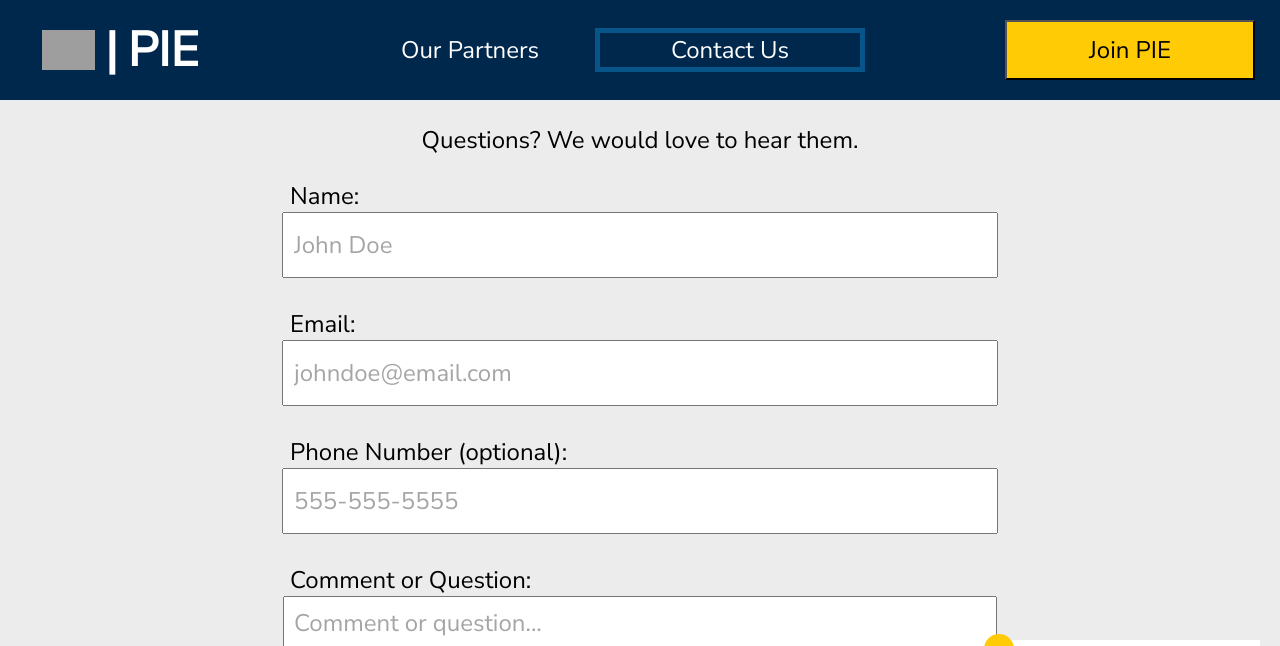
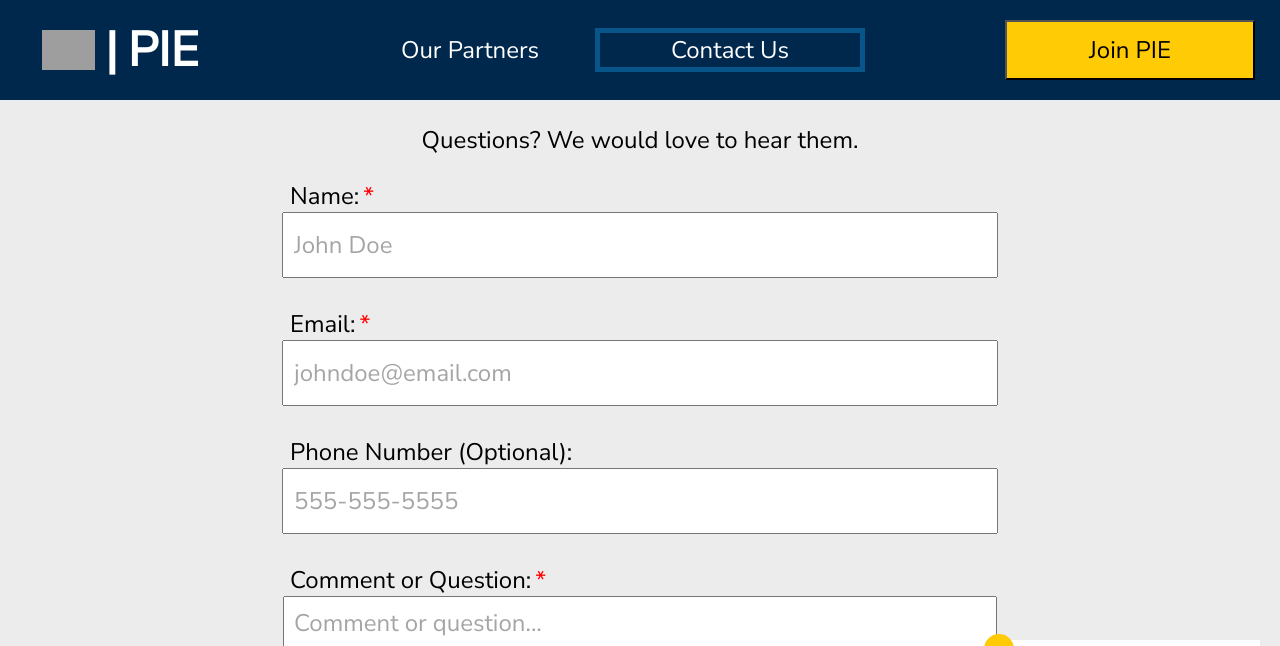
Before and after one commit to ConnorInglis18/pie-website, a React (Create React App) app: page / in a window 1280 px wide. Both pictures are taken after a click on the button "Contact Us". Shown: the top 646 px of the page. Built offline with nearby package versions, Linux system fonts and the light colour scheme; grey boxes are pictures that could not be loaded.

Commit message:
Added required red *

```diff
--- a/src/ContactPage.css
+++ b/src/ContactPage.css
@@ -71,3 +71,9 @@
   outline: none;
   box-shadow: 0 0 0 5px rgba(21, 156, 228, 0.4);
 }
+
+.required-field::after {
+  content: "*";
+  color: red;
+  margin-left: 4px;
+}
--- a/src/ContactPage.jsx
+++ b/src/ContactPage.jsx
@@ -39,7 +39,7 @@ class ContactPage extends Component {
           document.getElementById("ContactPhoneNumber"),
           document.getElementById("ContactDescription"),
         )}>
-          <label>Name:</label>
+          <label className="required-field">Name:</label>
           <input
             id="ContactName"
             name="ContactName"
@@ -48,7 +48,7 @@ class ContactPage extends Component {
             style={this.props.applyStylesFxn(24, "Nunito Sans")}
             required
           />
-          <label>Email:</label>
+          <label className="required-field">Email:</label>
           <input
             id="ContactEmail"
             name="ContactEmail"
@@ -57,7 +57,7 @@ class ContactPage extends Component {
             style={this.props.applyStylesFxn(24, "Nunito Sans")}
             required
           />
-          <label>Phone Number (optional):</label>
+          <label>Phone Number (Optional):</label>
           <input
             id="ContactPhoneNumber"
             name="ContactPhoneNumber"
@@ -67,7 +67,7 @@ class ContactPage extends Component {
             title="Invalid Phone Number"
             style={this.props.applyStylesFxn(24, "Nunito Sans")}
           />
-          <label>Comment or Question:</label>
+          <label className="required-field">Comment or Question:</label>
           <textarea
             id="ContactDescription"
             name="ContactDescription"
--- a/src/JoinPage.css
+++ b/src/JoinPage.css
@@ -73,3 +73,9 @@
   outline: none;
   box-shadow: 0 0 0 5px rgba(21, 156, 228, 0.4);
 }
+
+.required-field::after {
+  content: "*";
+  color: red;
+  margin-left: 4px;
+}
--- a/src/JoinPage.jsx
+++ b/src/JoinPage.jsx
@@ -43,7 +43,7 @@ class JoinPage extends Component {
           document.getElementById("JoinWebsiteUrl"),
           document.getElementById("JoinMentorContact"),
         )}>
-          <label>Name:</label>
+          <label className="required-field">Name:</label>
           <input
             id="JoinName"
             name="JoinName"
@@ -52,7 +52,7 @@ class JoinPage extends Component {
             style={this.props.applyStylesFxn(24, "Nunito Sans")}
             required
           />
-          <label>Email:</label>
+          <label className="required-field">Email:</label>
           <input
             id="JoinEmail"
             name="JoinEmail"
@@ -61,7 +61,7 @@ class JoinPage extends Component {
             style={this.props.applyStylesFxn(24, "Nunito Sans")}
             required
           />
-          <label>Phone Number (optional):</label>
+          <label>Phone Number (Optional):</label>
           <input
             id="JoinPhoneNumber"
             name="JoinPhoneNumber"
@@ -71,7 +71,7 @@ class JoinPage extends Component {
             title="Invalid Phone Number"
             style={this.props.applyStylesFxn(24, "Nunito Sans")}
           />
-          <label>Description:</label>
+          <label className="required-field">Description:</label>
           <textarea
             id="JoinDescription"
             name="JoinDescription"
@@ -81,7 +81,7 @@ class JoinPage extends Component {
             style={this.props.applyStylesFxn(24, "Nunito Sans")}
             required
           />
-          <label>Website URL:</label>
+          <label className="required-field">Website URL:</label>
           <input
             id="JoinWebsiteUrl"
             name="JoinWebsiteUrl"
@@ -98,14 +98,14 @@ class JoinPage extends Component {
             placeholder="johndoe@email.com, 555-555-5555, etc"
             style={this.props.applyStylesFxn(24, "Nunito Sans")}
           />
-          <label>Image:</label>
+          <label className="required-field">Image:</label>
           <input
             id="ImageUpload"
             name="ImageUpload"
             type="file"
             required
           />
-          <label>Image Description:</label>
+          <label className="required-field">Image Description:</label>
           <input
             id="ImageDescription"
             name="ImageDescription"
```
